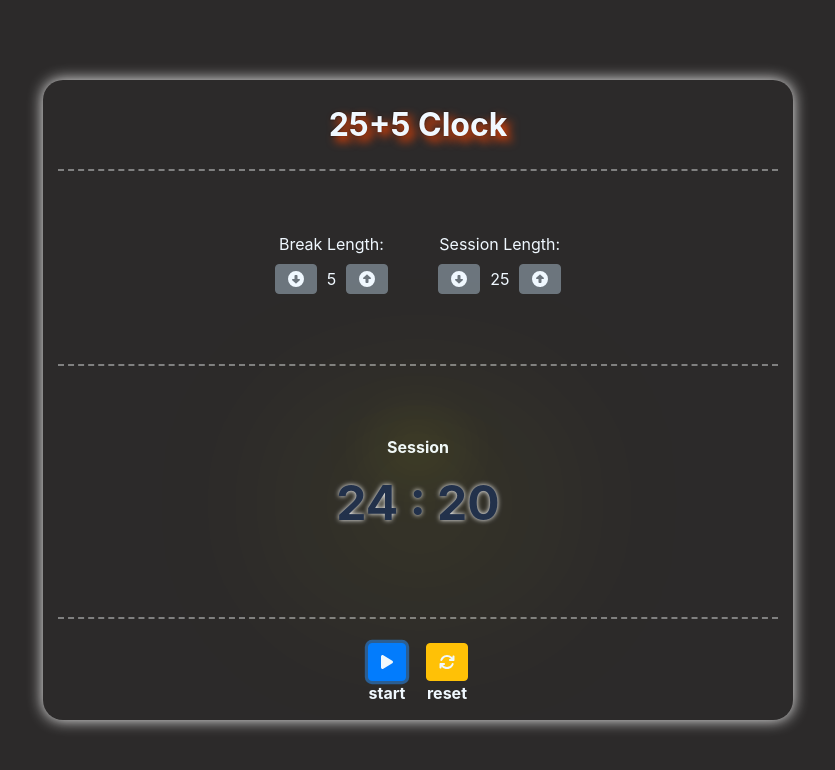
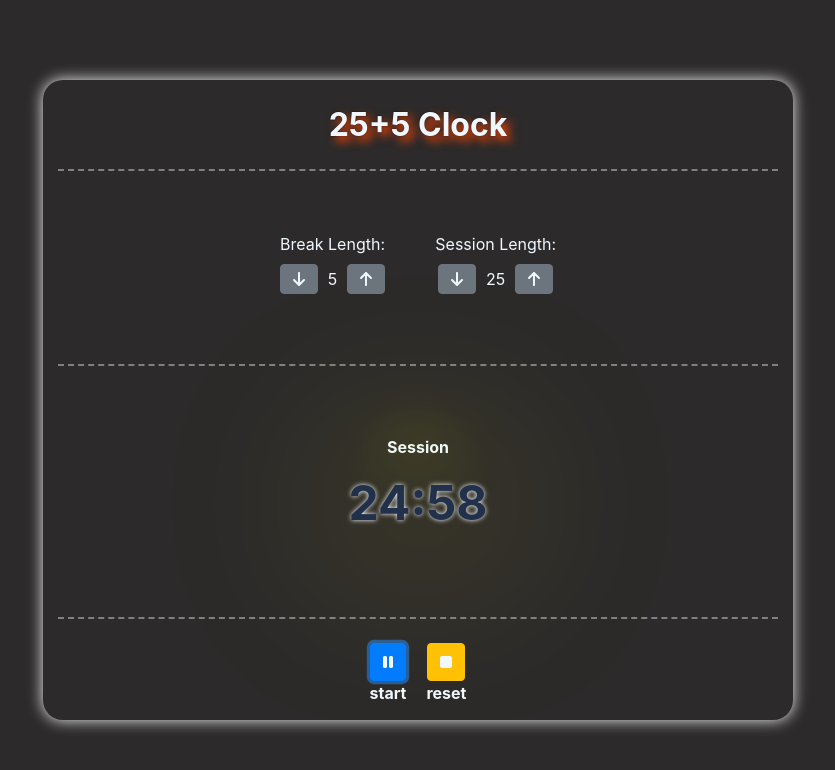
Before and after one commit to ingGGRM/freeCodeCamp-Certifications, a React (Vite) app in the folder frontEnd-development-libraries/25-5-clock/: page / in a window 1280 px wide. Both pictures are taken after a click on the button 609 px from the left and 662 px from the top of the page. Shown: the top 770 px of the page, without its empty margins (222-1057 px from the left). Built offline with nearby package versions, Linux system fonts and the light colour scheme.

Commit message:
Certification3: 25 + 5 Clock  - Built and passed all test for the project

```diff
--- a/frontEnd-development-libraries/25-5-clock/src/main.jsx
+++ b/frontEnd-development-libraries/25-5-clock/src/main.jsx
@@ -4,22 +4,18 @@ import "./index.css";
 
 /**********************************************************************************************/
 import { FontAwesomeIcon } from "@fortawesome/react-fontawesome";
-import { faArrowAltCircleDown } from "@fortawesome/free-solid-svg-icons";
-import { faArrowAltCircleUp } from "@fortawesome/free-solid-svg-icons";
+import { faArrowDown } from "@fortawesome/free-solid-svg-icons";
+import { faArrowUp } from "@fortawesome/free-solid-svg-icons";
 import { faPlay } from "@fortawesome/free-solid-svg-icons";
-import { faRefresh } from "@fortawesome/free-solid-svg-icons";
+import { faPause } from "@fortawesome/free-solid-svg-icons";
+import { faStop } from "@fortawesome/free-solid-svg-icons";
 
 const icons = {
-	arrowDown: (
-		<FontAwesomeIcon
-			icon={faArrowAltCircleDown}
-			pointerEvents="none"
-			color="green"
-		/>
-	),
-	arrowUp: <FontAwesomeIcon icon={faArrowAltCircleUp} pointerEvents="none" />,
+	arrowDown: <FontAwesomeIcon icon={faArrowDown} pointerEvents="none" />,
+	arrowUp: <FontAwesomeIcon icon={faArrowUp} pointerEvents="none" />,
 	play: <FontAwesomeIcon icon={faPlay} pointerEvents="none" />,
-	reset: <FontAwesomeIcon icon={faRefresh} pointerEvents="none" />,
+	pause: <FontAwesomeIcon icon={faPause} pointerEvents="none" />,
+	reset: <FontAwesomeIcon icon={faStop} pointerEvents="none" />,
 };
 
 const sounds = {
@@ -29,7 +25,7 @@ const sounds = {
 	electronic: "https://kukuklok.com/audio/electronic.mp3",
 	guitar: "https://kukuklok.com/audio/guitar.mp3",
 	alien: "https://kukuklok.com/audio/alien.mp3",
-}
+};
 /**********************************************************************************************/
 
 class App extends React.Component {
@@ -42,6 +38,7 @@ class App extends React.Component {
 			seconds: 0,
 			sessionTime: true,
 			running: false,
+			paused: false,
 		};
 
 		this.clickHandler = this.clickHandler.bind(this);
@@ -54,33 +51,13 @@ class App extends React.Component {
 				: this.state.break * 60,
 		});
 
-		const timer = setInterval(() => {
-			if (this.state.running) {
-				let updtedVal = this.state.seconds - 1;
-				if (this.state.sessionTime && updtedVal >= 0) {
-					this.setState((state) => ({
-						seconds: updtedVal,
-					}));
-				} else if(updtedVal < 0) {
-					this.startStopAlarm('play');
-					updtedVal = (this.state.sessionTime) ? (this.state.break * 60) - 1 : (this.state.session * 60) - 1;
-					this.setState((state) => ({
-						seconds: updtedVal,
-						sessionTime: !this.state.sessionTime,
-					}));
-				} else if(!this.state.sessionTime && updtedVal >= 0) {
-					this.setState((state) => ({
-						seconds: updtedVal,
-					}));
-				}
-			}
-		}, 70);
+		this.timer = null;
 	}
 
 	startStopAlarm(str) {
 		let alarm = document.getElementById("beep");
 		alarm.currentTime = 0;
-		if(str === 'play') {
+		if (str === "play" && this.state.sessionTime) {
 			alarm.play();
 		} else {
 			alarm.load();
@@ -95,58 +72,127 @@ class App extends React.Component {
 
 		switch (event.target.value) {
 			case "breakDown":
+				if (!this.state.running) {
 					updBreak =
 						this.state.break === 1
 							? this.state.break
 							: this.state.break - 1;
+				}
 				break;
 			case "breakUp":
+				if (!this.state.running) {
 					updBreak =
 						this.state.break === 60
 							? this.state.break
 							: this.state.break + 1;
+				}
 				break;
 			case "sessionDown":
+				if (!this.state.running) {
 					updSession =
 						this.state.session === 1
 							? this.state.session
 							: this.state.session - 1;
+				}
 				break;
 			case "sessionUp":
+				if (!this.state.running) {
 					updSession =
 						this.state.session === 60
 							? this.state.session
 							: this.state.session + 1;
+				}
 				break;
-			case 'reset':
-				this.startStopAlarm('reset');
+			case "play":
+				if (!this.state.running) {
+					this.timer = setInterval(() => {
+						let updtedVal = this.state.seconds - 1;
+
+						if (this.state.paused) updtedVal -= 1;
+
+						if (this.state.sessionTime && updtedVal >= 0) {
+							this.setState((state) => ({
+								seconds: updtedVal,
+								paused: false,
+							}));
+						} else if (updtedVal < 0) {
+							this.startStopAlarm("play");
+							updtedVal = this.state.sessionTime
+								? this.state.break * 60
+								: this.state.session * 60;
+							this.setState((state) => ({
+								seconds: updtedVal,
+								sessionTime: !this.state.sessionTime,
+								paused: false,
+							}));
+						} else if (!this.state.sessionTime && updtedVal >= 0) {
+							this.setState((state) => ({
+								seconds: updtedVal,
+								paused: false,
+							}));
+						}
+					}, 1000);
+				} else {
+					clearInterval(this.timer);
+				}
+				break;
+			case "reset":
+				clearInterval(this.timer);
+				this.startStopAlarm("reset");
 				break;
 			default:
 				break;
 		}
 
+		if (!this.state.running) {
 			this.setState((state) => ({
-			break: updBreak,
-			session: updSession,
+				break: event.target.value === "reset" ? 5 : updBreak,
+				session: event.target.value === "reset" ? 25 : updSession,
 				seconds:
 					event.target.value === "reset"
-					? this.state.session * 60
-					: event.target.value === "sessionUp" || event.target.value === "sessionDown"
-					? updSession * 60 : this.state.seconds,
+						? 25 * 60
+						: event.target.value === "sessionUp" ||
+						  event.target.value === "sessionDown"
+						? updSession * 60
+						: this.state.seconds,
 				running:
 					event.target.value === "play"
 						? !this.state.running
 						: this.state.running,
+				paused:
+					event.target.value === "play" && this.state.running
+						? true
+						: false,
 			}));
+		} else {
+			this.setState((state) => ({
+				break: event.target.value === "reset" ? 5 : this.state.break,
+				session:
+					event.target.value === "reset" ? 25 : this.state.session,
+				seconds:
+					event.target.value === "reset"
+						? 25 * 60
+						: this.state.seconds,
+				running:
+					event.target.value === "play" ||
+					event.target.value === "reset"
+						? !this.state.running
+						: this.state.running,
+				sessionTime:
+					event.target.value === "reset"
+						? true
+						: this.state.sessionTime,
+				paused:
+					event.target.value === "play" ? true : this.state.paused,
+			}));
+		}
 	}
 
 	getTimerValue(seconds) {
 		let min = Math.floor(seconds / 60),
 			sec = seconds % 60;
 
-		let str = `${min < 10 ? "0" + min : min} : ${
-			sec < 10 ? "0" + sec : sec
-		}`;
+		let str = `${min < 10 ? "0" + min : min}:${sec < 10 ? "0" + sec : sec}`;
 
 		return str;
 	}
@@ -202,11 +248,13 @@ class App extends React.Component {
 					</div>
 				</div>
 				<div id="display">
-					<label id="timer-label">{(this.state.sessionTime) ? "Session" : "Break"}</label>
+					<label id="timer-label">
+						{this.state.sessionTime ? "Session" : "Break"}
+					</label>
 					<label id="time-left">
 						{this.getTimerValue(this.state.seconds)}
 					</label>
-					<audio id="beep" src={sounds.guitar} ></audio>
+					<audio id="beep" src={sounds.guitar}></audio>
 				</div>
 				<div id="control-panel">
 					<label>
@@ -216,7 +264,7 @@ class App extends React.Component {
 							onClick={this.clickHandler}
 							value="play"
 						>
-							{icons.play}
+							{!this.state.running ? icons.play : icons.pause}
 						</button>
 						start
 					</label>
```
Also changed, not shown: 5 other files (tests, documents, lock files or other folders). Lines whose indentation alone changed are shown as unchanged.
